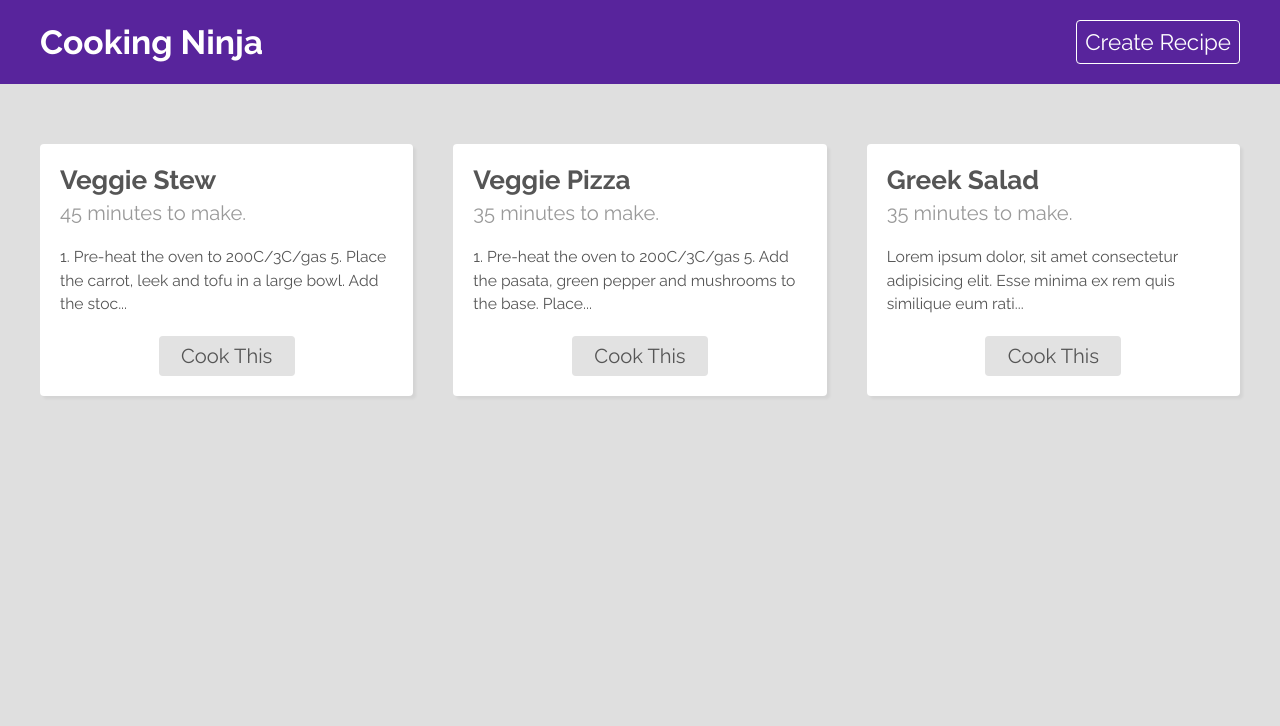
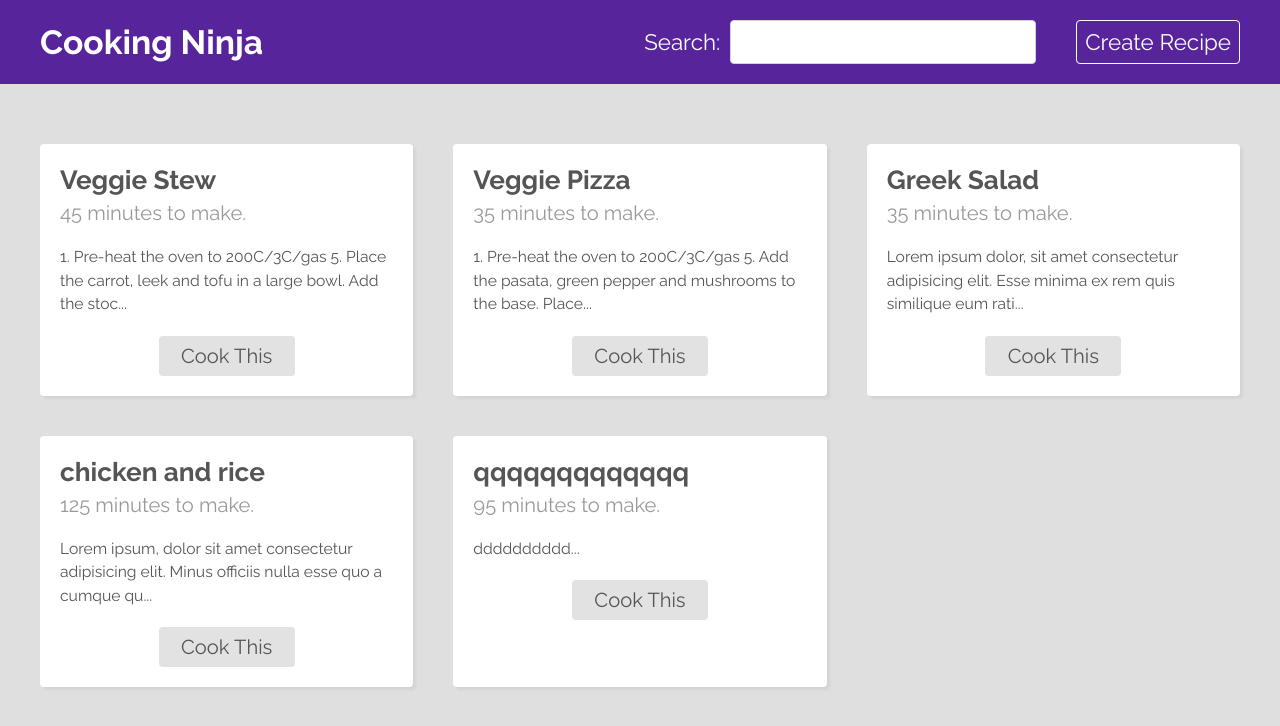
Before and after one commit to mosi3883/cooking-ninja, a React (Create React App) app: page / in a window 1280 px wide. Shown: the top 726 px of the page. Built offline with nearby package versions, Linux system fonts and the light colour scheme; data requests are answered from the project's data file.

Commit message:
finishing up search and create functionality

```diff
--- a/data/db.json
+++ b/data/db.json
@@ -3,23 +3,61 @@
     {
       "id": "1",
       "title": "Veggie Stew",
-      "ingredients": ["1 Carrot", "1 Leek", "200g Tofu", "300ml Veg stock"],
+      "ingredients": [
+        "1 Carrot",
+        "1 Leek",
+        "200g Tofu",
+        "300ml Veg stock"
+      ],
       "method": "1. Pre-heat the oven to 200C/3C/gas 5. Place the carrot, leek and tofu in a large bowl. Add the stock and mix well. 2. Add the rest of the ingredients and mix well. 3. Place the mixture in a large bowl and cover with a lid. 4. Place the lid on the oven and cook for 40 minutes. 5. Serve with a slaw of your choice",
       "cookingTime": "45 minutes"
     },
     {
       "id": "2",
       "title": "Veggie Pizza",
-      "ingredients": ["1 Base", "Tomata pasata", "1 Green pepper", "100g Mushrooms"],
+      "ingredients": [
+        "1 Base",
+        "Tomata pasata",
+        "1 Green pepper",
+        "100g Mushrooms"
+      ],
       "method": "1. Pre-heat the oven to 200C/3C/gas 5. Add the pasata, green pepper and mushrooms to the base. Place the lid on the oven and cook for 30 minutes. 5. Serve with a slaw of your choice",
       "cookingTime": "35 minutes"
     },
     {
       "id": "3",
       "title": "Greek Salad",
-      "ingredients": ["1 Onion", "1 Block of Feta", "Olives", "Tomatoes", "Olive Oil"],
+      "ingredients": [
+        "1 Onion",
+        "1 Block of Feta",
+        "Olives",
+        "Tomatoes",
+        "Olive Oil"
+      ],
       "method": "Lorem ipsum dolor, sit amet consectetur adipisicing elit. Esse minima ex rem quis similique eum ratione quaerat, voluptas molestias ut repudiandae delectus voluptates. Eius esse at tenetur ab accusamus excepturi?",
       "cookingTime": "35 minutes"
+    },
+    {
+      "title": "chicken and rice",
+      "ingredients": [
+        "chicken",
+        "rice",
+        "oil",
+        "rob"
+      ],
+      "method": " Lorem ipsum, dolor sit amet consectetur adipisicing elit. Minus officiis nulla esse quo a cumque quos maxime quidem laudantium? Sint, consequatur fuga debitis nesciunt sapiente non culpa minus neque harum.",
+      "cookingTime": "125 minutes",
+      "id": "7QtWNnr"
+    },
+    {
+      "title": "qqqqqqqqqqqqq",
+      "ingredients": [
+        "aaa",
+        "cccc"
+      ],
+      "method": "dddddddddd",
+      "cookingTime": "95 minutes",
+      "id": "DVgW96x"
     }
   ]
 }
--- a/src/components/Navbar.jsx
+++ b/src/components/Navbar.jsx
@@ -3,6 +3,7 @@ import { Link } from "react-router-dom";
 // styles
 
 import "./Navbar.css";
+import Seachbar from "./Seachbar";
 
 function Navbar() {
   return (
@@ -11,6 +12,7 @@ function Navbar() {
         <Link to="/" className="brand">
           <h1>Cooking Ninja</h1>
         </Link>
+        <Seachbar />
         <Link to="/create">Create Recipe</Link>
       </nav>
     </div>
--- a/src/components/RecipeList.jsx
+++ b/src/components/RecipeList.jsx
@@ -4,15 +4,19 @@ import "./RecipeList.css";
 import { Link } from "react-router-dom";
 
 function RecipeList({ recipes }) {
+  if (recipes.length === 0) {
+    return <p className="error">No recipe found...</p>;
+  }
   return (
     <div className="recipe-list">
-      {recipes.map((recipe) => {
+      {recipes.length > 0 &&
+        recipes.map((recipe) => {
           return (
             <div key={recipe.id} className="card">
               <h3> {recipe.title}</h3>
               <p>{recipe.cookingTime} to make.</p>
               <div>{recipe.method.substring(0, 100)}...</div>
-            <Link to={`recipes/${recipe.id}`}>Cook This</Link>
+              <Link to={`/recipes/${recipe.id}`}>Cook This</Link>
             </div>
           );
         })}
--- /dev/null
+++ b/src/components/Seachbar.jsx
@@ -0,0 +1,32 @@
+// styles
+import "./Searchbar.css";
+
+import React, { useState } from "react";
+import { useNavigate } from "react-router-dom";
+
+function Seachbar() {
+  const [term, setTerms] = useState("");
+  const navigate = useNavigate();
+  const handleSubmit = function (e) {
+    e.preventDefault();
+
+    navigate(`/search?text=${term}`);
+    setTerms("");
+  };
+  return (
+    <div className="searchbar">
+      <form onSubmit={handleSubmit}>
+        <label htmlFor="search">Search:</label>
+        <input
+          type="text"
+          id="search"
+          onChange={(e) => setTerms(e.target.value)}
+          value={term}
+          required
+        />
+      </form>
+    </div>
+  );
+}
+
+export default Seachbar;
--- /dev/null
+++ b/src/components/Searchbar.css
@@ -0,0 +1,8 @@
+.searchbar form {
+  display: flex;
+  align-items: center;
+}
+
+.searchbar input {
+  margin-left: 10px;
+}
--- a/src/hooks/useFetch.js
+++ b/src/hooks/useFetch.js
@@ -1,18 +1,29 @@
 import { useState, useEffect } from "react";
 
-export const useFetch = (url) => {
+export const useFetch = (url, method = "GET") => {
   const [data, setData] = useState(null);
   const [isPending, setIsPending] = useState(false);
   const [error, setError] = useState(null);
+  const [options, setOptions] = useState(null);
+
+  const postData = (postData) => {
+    setOptions({
+      method: "POST",
+      headers: {
+        "Content-Type": "application/json",
+      },
+      body: JSON.stringify(postData),
+    });
+  };
 
   useEffect(() => {
     const controller = new AbortController();
 
-    const fetchData = async () => {
+    const fetchData = async (fetchOptions) => {
       setIsPending(true);
 
       try {
-        const res = await fetch(url, { signal: controller.signal });
+        const res = await fetch(url, { ...fetchOptions, signal: controller.signal });
         if (!res.ok) {
           throw new Error(res.statusText);
         }
@@ -31,12 +42,17 @@ export const useFetch = (url) => {
       }
     };
 
-    fetchData();
+    if (method === "GET") {
+      fetchData();
+    }
 
+    if (method === "POST" && options) {
+      fetchData(options);
+    }
     return () => {
       controller.abort();
     };
-  }, [url]);
+  }, [url, options, method]);
 
-  return { data, isPending, error };
+  return { data, isPending, error, postData };
 };
--- a/src/pages/create/Create.css
+++ b/src/pages/create/Create.css
@@ -0,0 +1,51 @@
+.create {
+  color: #555;
+  max-width: 480px;
+  margin: 60px auto;
+}
+
+.create label span {
+  display: block;
+  margin: 30px 0 10px;
+}
+
+.create p {
+  margin-top: 10px;
+  font-size: 0.8em;
+}
+.create button {
+  display: block;
+  width: 100px;
+  font-size: 1em;
+  color: #fff;
+  padding: 8px 20px;
+  border: 0;
+  border-radius: 4px;
+  background-color: #58249c;
+  cursor: pointer;
+  text-decoration: none;
+  margin: 20px auto;
+}
+
+.ingredients {
+  display: flex;
+  align-items: center;
+}
+
+.ingredients button {
+  margin: 0 0 0 10px;
+}
+
+em.ing {
+  cursor: pointer;
+  background-color: #eee;
+  padding: 4px 8px;
+  border-radius: 4px;
+  font-size: 12px;
+  transition: all 0.2s ease-out;
+}
+
+em.ing:hover {
+  background-color: rgba(221, 82, 82, 0.74);
+  color: #fff;
+}
--- a/src/pages/create/Create.jsx
+++ b/src/pages/create/Create.jsx
@@ -1,8 +1,110 @@
+import { useEffect, useRef, useState } from "react";
+import { useNavigate } from "react-router-dom";
+import { useFetch } from "../../hooks/useFetch";
 // styles
 import "./Create.css";
 
 function Create() {
-  return <div>Create</div>;
+  const navigate = useNavigate();
+  const [title, setTitle] = useState("");
+  const [method, setMethod] = useState("");
+  const [cookingTime, setCookingTime] = useState("");
+  const [newIngredient, setNewIngredient] = useState("");
+  const [ingredients, setIngredients] = useState([]);
+
+  const ingredientInput = useRef(null);
+  const { data, error, postData } = useFetch("http://localhost:4000/recipes", "POST");
+
+  const handleSubmit = function (e) {
+    e.preventDefault();
+    postData({
+      title,
+      ingredients,
+      method,
+      cookingTime: cookingTime + " minutes",
+    });
+  };
+
+  useEffect(() => {
+    if (data && !error) {
+      navigate("/");
+    }
+  }, [data, error, navigate]);
+
+  const handleAddGredient = function (e) {
+    e.preventDefault();
+    const ing = newIngredient.trim();
+
+    if (ing && !ingredients.includes(ing)) {
+      setIngredients((prevIngs) => [...prevIngs, ing]);
+    }
+    setNewIngredient("");
+    ingredientInput.current.focus();
+  };
+
+  const deleteIng = function (ing) {
+    setIngredients((prevIngs) => prevIngs.filter((i) => i !== ing));
+  };
+  return (
+    <div className="create">
+      <h2 className="page-title">Add a New Recipe</h2>
+      <form onSubmit={handleSubmit}>
+        <label>
+          <span>Recipe title:</span>
+          <input
+            type="text"
+            onChange={(e) => setTitle(e.target.value)}
+            value={title}
+            required
+          />
+        </label>
+        <label>
+          <span>Recipe ingredients:</span>
+          <div className="ingredients">
+            <input
+              type="text"
+              onChange={(e) => setNewIngredient(e.target.value)}
+              value={newIngredient}
+              ref={ingredientInput}
+            />
+            <button className="btn" onClick={handleAddGredient}>
+              add
+            </button>
+          </div>
+        </label>
+        {ingredients.length > 0 && (
+          <p>
+            Current ingredients:{" "}
+            {ingredients.map((i) => (
+              <span key={i}>
+                <em className="ing" onClick={() => deleteIng(i)}>
+                  {i}
+                </em>
+                &nbsp;
+              </span>
+            ))}
+          </p>
+        )}
+
+        <label>
+          <span>Recipe method:</span>
+          <textarea onChange={(e) => setMethod(e.target.value)} value={method} required />
+        </label>
+
+        <label>
+          <span>Cooking time (minutes):</span>
+          <input
+            type="number"
+            onChange={(e) => setCookingTime(e.target.value)}
+            value={cookingTime}
+            required
+          />
+
+          <button className="btn">Submit</button>
+        </label>
+      </form>
+    </div>
+  );
 }
 
 export default Create;
--- a/src/pages/search/Search.js
+++ b/src/pages/search/Search.js
@@ -1,8 +1,25 @@
 import React from "react";
+import { useSearchParams } from "react-router-dom";
+import { useFetch } from "../../hooks/useFetch";
+import RecipeList from "../../components/RecipeList";
 // styles
 import "./Search.css";
 function Search() {
-  return <div>Search</div>;
+  const [queryParams, setQueryParams] = useSearchParams();
+  const query = queryParams.get("text");
+  const {
+    data: recipes,
+    error,
+    isPending,
+  } = useFetch(`http://localhost:4000/recipes?q=${query}`);
+  return (
+    <div>
+      <h2 className="page-title">Recipes including "{query}"</h2>
+      {error && <p className="error">{error}</p>}
+      {isPending && <p className="loading">Loading...</p>}
+      {recipes && <RecipeList recipes={recipes} />}
+    </div>
+  );
 }
 
 export default Search;
```
Lines whose indentation alone changed are shown as unchanged.
